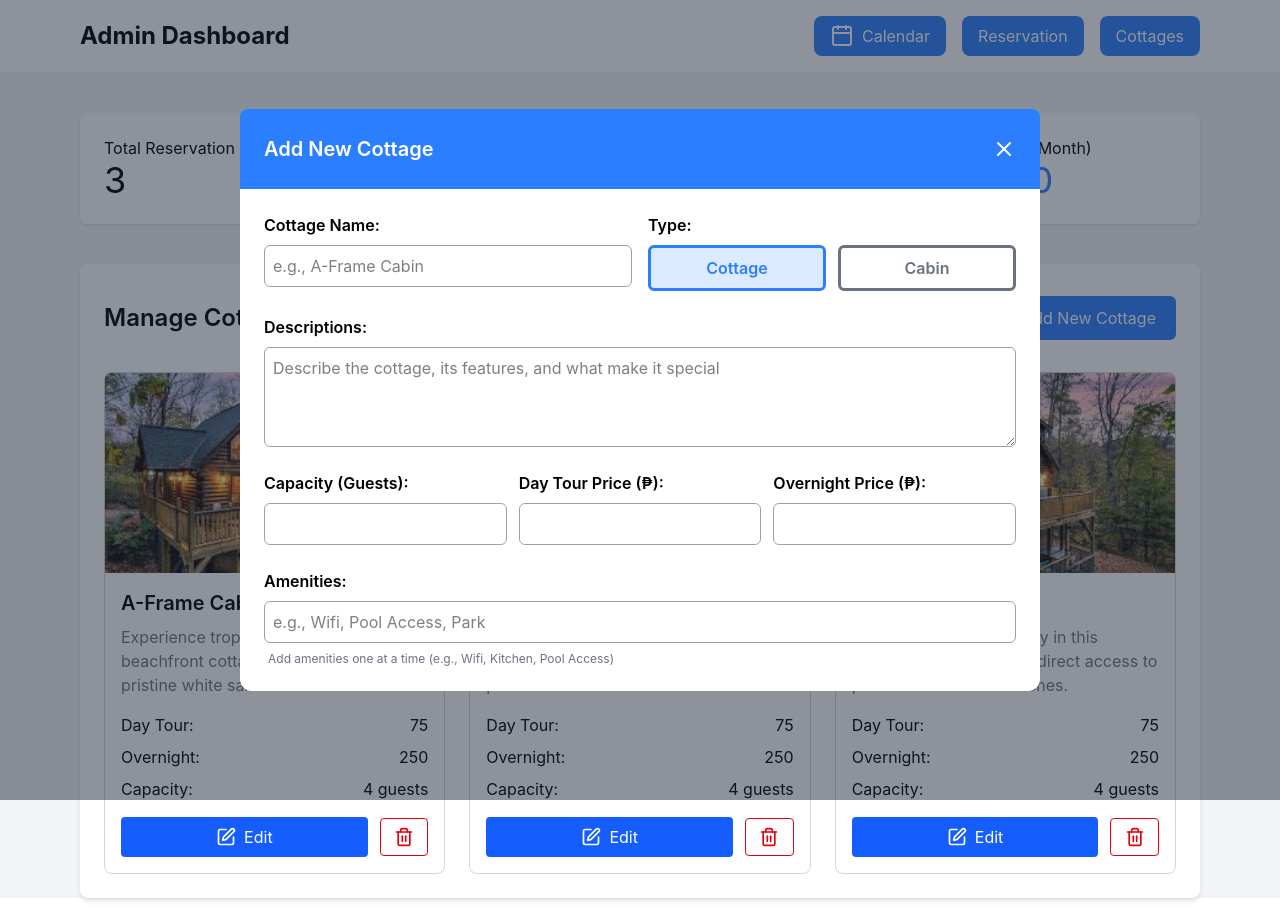
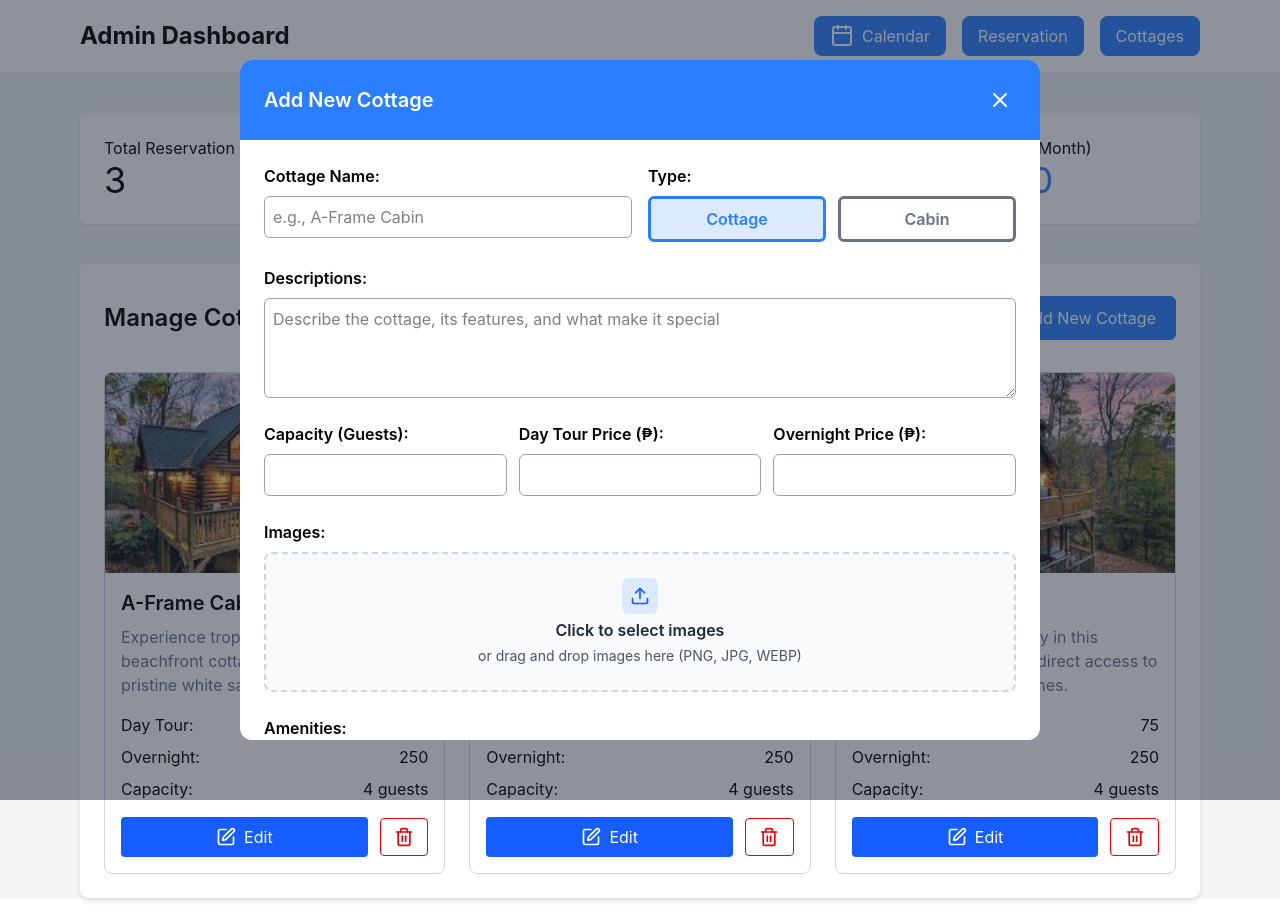
Before and after one commit to Code-W-Gab/Resort_Reservation, a React app in the folder frontend/: page /cottage in a window 1280 px wide. Both pictures are taken after a click on the button "Add New Cottage". Built offline with nearby package versions, Linux system fonts and the light colour scheme; the HTML template or start-up script is replaced by a standard one.

Commit message:
Make Add Cottage Modal Final Ver

```diff
--- a/frontend/src/Components/Admin/Cottages/AddCottage.jsx
+++ b/frontend/src/Components/Admin/Cottages/AddCottage.jsx
@@ -14,7 +14,7 @@ export default function AddCottage() {
       {isAddCottageOpenModal && (
         <div className="fixed inset-0 flex bg-gray-800/50 items-center justify-center z-40">
           <div className="z-50">
-            <AddCottageModal/>
+            <AddCottageModal onClose={() => setIsAddCottageOpenModal(false)}/>
           </div>
         </div>
       )}
--- a/frontend/src/Components/Admin/Cottages/AddCottageModal.jsx
+++ b/frontend/src/Components/Admin/Cottages/AddCottageModal.jsx
@@ -1,13 +1,59 @@
-import { X } from 'lucide-react'
+import { useEffect, useMemo, useRef, useState } from 'react'
+import { Upload, X } from 'lucide-react'
 
-export default function AddCottageModal() {
+export default function AddCottageModal({ onClose }) {
+  const [isDragging, setIsDragging] = useState(false)
+  const [images, setImages] = useState([])
+  const fileInputRef = useRef(null)
+  const imagePreviews = useMemo(
+    () => images.map((file) => ({ file, url: URL.createObjectURL(file) })),
+    [images],
+  )
+
+  useEffect(() => {
+    return () => {
+      imagePreviews.forEach(({ url }) => URL.revokeObjectURL(url))
+    }
+  }, [imagePreviews])
+
+  const appendImages = (fileList) => {
+    const newFiles = Array.from(fileList || []).filter((file) => file.type.startsWith('image/'))
+
+    setImages((prev) => {
+      const existing = new Set(prev.map((file) => `${file.name}-${file.size}-${file.lastModified}`))
+      const unique = newFiles.filter(
+        (file) => !existing.has(`${file.name}-${file.size}-${file.lastModified}`),
+      )
+      return [...prev, ...unique]
+    })
+  }
+
+  const handleFileChange = (event) => {
+    appendImages(event.target.files)
+    event.target.value = ''
+  }
+
+  const handleDrop = (event) => {
+    event.preventDefault()
+    setIsDragging(false)
+    appendImages(event.dataTransfer.files)
+  }
+
+  const removeImage = (indexToRemove) => {
+    setImages((prev) => prev.filter((_, index) => index !== indexToRemove))
+  }
+
+  const openFilePicker = () => {
+    fileInputRef.current?.click()
+  }
+
   return(
-    <main className='bg-white w-200 rounded-xl'>
-      <header className='h-20 flex items-center justify-between text-white bg-blue-500 px-6 rounded-tr-lg rounded-tl-lg w-full'>
+    <main className='bg-white w-200 h-[85vh] rounded-xl overflow-hidden flex flex-col'>
+      <header className='h-20 flex items-center justify-between text-white bg-blue-500 px-6 w-full shrink-0'>
         <h1 className='text-xl font-semibold'>Add New Cottage</h1>
-        <X />
+        <button className='rounded-full p-1 hover:bg-gray-400' onClick={onClose}><X /></button>
       </header>
-      <div className='px-6 py-6'>
+      <div className='px-6 py-6 overflow-y-auto'>
         <div className='grid grid-cols-2 gap-4'>
           <div className='flex flex-col gap-2'>
             <label className='font-semibold'>Cottage Name:</label>
@@ -51,7 +97,66 @@ export default function AddCottageModal() {
           </div>
         </div>
 
-        <div>
+        <div className='flex flex-col gap-2 mt-6'>
+          <label className='font-semibold'>Images:</label>
+
+          <input
+            ref={fileInputRef}
+            type='file'
+            accept='image/*'
+            multiple
+            onChange={handleFileChange}
+            className='hidden'
+          />
+
+          <button
+            type='button'
+            onClick={openFilePicker}
+            onDragOver={(event) => {
+              event.preventDefault()
+              setIsDragging(true)
+            }}
+            onDragLeave={() => setIsDragging(false)}
+            onDrop={handleDrop}
+            className={`w-full rounded-lg border-2 border-dashed p-6 text-left transition-colors ${
+              isDragging
+                ? 'border-blue-500 bg-blue-50'
+                : 'border-gray-300 bg-gray-50 hover:border-blue-400 hover:bg-blue-50/60'
+            }`}
+          >
+            <div className='flex flex-col items-center gap-1'>
+              <div className='rounded-md bg-blue-100 p-2 text-blue-600'>
+                <Upload size={20}/>
+              </div>
+              <p className='font-semibold text-gray-800'>Click to select images</p>
+              <p className='text-sm text-gray-600'>or drag and drop images here (PNG, JPG, WEBP)</p>
+            </div>
+          </button>
+
+          {images.length > 0 && (
+            <div className='mt-2 grid grid-cols-3 gap-3'>
+              {imagePreviews.map(({ file, url }, index) => (
+                <div key={`${file.name}-${file.size}-${file.lastModified}`} className='relative overflow-hidden rounded-md border border-gray-300 bg-white'>
+                  <img
+                    src={url}
+                    alt={file.name}
+                    className='h-24 w-full object-cover'
+                  />
+                  <button
+                    type='button'
+                    onClick={() => removeImage(index)}
+                    className='absolute right-1 top-1 rounded-full bg-white/90 p-1 text-gray-700 hover:bg-white'
+                    aria-label={`Remove ${file.name}`}
+                  >
+                    <X size={14} />
+                  </button>
+                  <p className='truncate px-2 py-1 text-xs text-gray-600'>{file.name}</p>
+                </div>
+              ))}
+            </div>
+          )}
+        </div>
+
         <div className='flex flex-col gap-2 mt-6'>
           <label className='font-semibold'>Amenities:</label>
           <input
@@ -60,6 +165,10 @@ export default function AddCottageModal() {
             placeholder='e.g., Wifi, Pool Access, Park'/>
           <p className='text-xs text-gray-500 px-1'>Add amenities one at a time (e.g., Wifi, Kitchen, Pool Access)</p>
         </div>
+
+        <div className='grid grid-cols-2 gap-3 mt-7'>
+          <button onClick={onClose} className='border border-gray-500 text-gray-500 w-full py-2.5 rounded-md font-semibold'>Cancel</button>
+          <button className='border border-blue-500 bg-blue-500 text-white w-full py-2.5 rounded-md font-semibold'>Add Cottage</button>
         </div>
       </div>
     </main>
```
Lines whose indentation alone changed are shown as unchanged.
